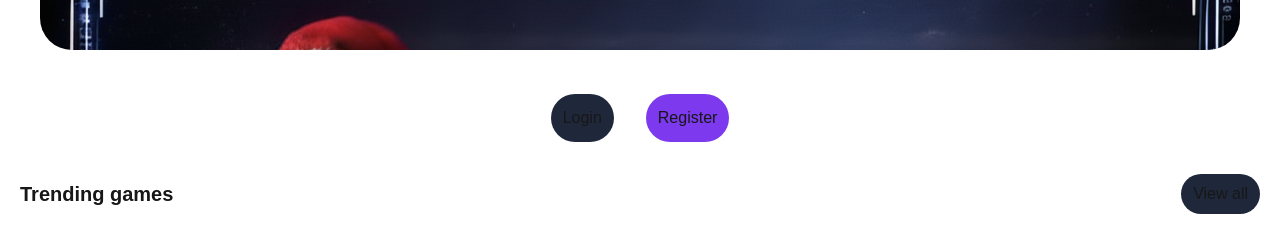
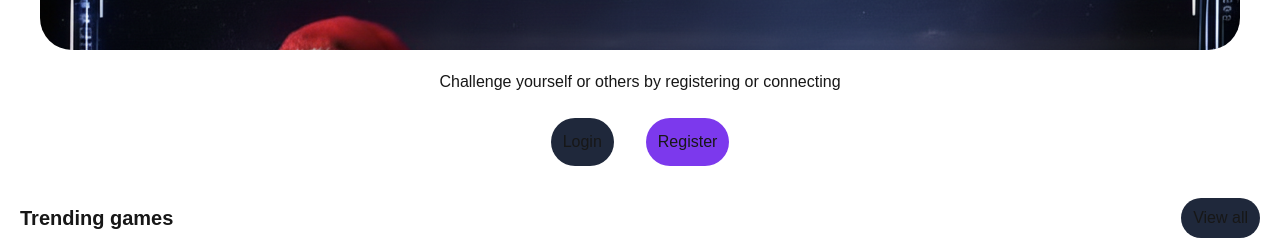
Before and after one commit to RomainLocatelli/challenge-arena, a Next.js app in the folder client/: page / in a window 1280 px wide. Shown: the part 226-466 px from the top of the page. Built offline with nearby package versions, Linux system fonts and the light colour scheme; no server answers.

Commit message:
(feat homepage) added a text to the register login buttons

```diff
--- a/client/src/app/page.tsx
+++ b/client/src/app/page.tsx
@@ -139,6 +139,8 @@ export default function Home() {
         </div>
       </div>
       {!user ? (
+        <div>
+          <p className="text-center">Challenge yourself or others by registering or connecting</p>
           <nav className="flex justify-center mb-8">
             <Link href="/login-register/login">
               <button
@@ -157,6 +159,7 @@ export default function Home() {
               </button>
             </Link>
           </nav>
+        </div>
       ) : (
         <p></p>
       )}
```
Lines whose indentation alone changed are shown as unchanged.
